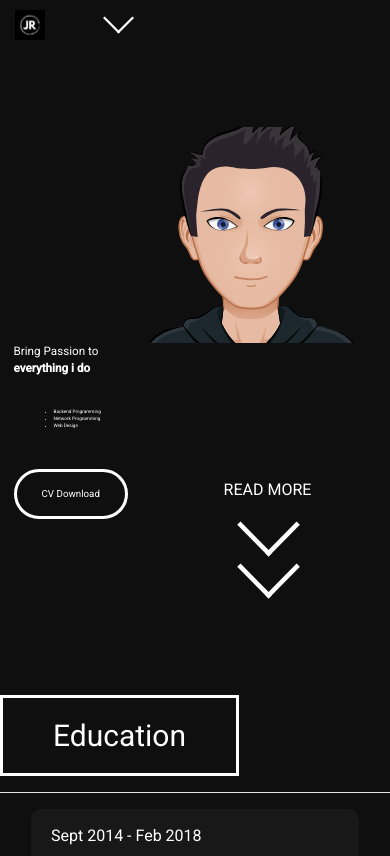
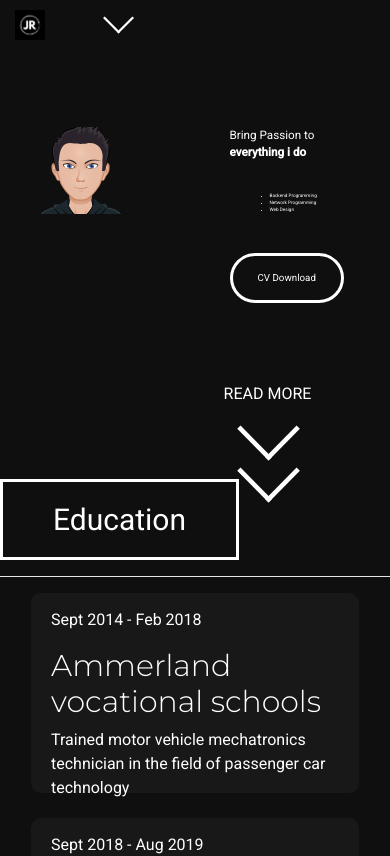
Before and after one commit to JanRipken/ripken, a Vue app: page /resume in a window 390 px wide. Shown: the top 856 px of the page. Built offline with nearby package versions, Linux system fonts and the light colour scheme; what vue-resource would draw is missing.

Commit message:
responsive

```diff
--- a/src/routes/Resume.vue
+++ b/src/routes/Resume.vue
@@ -4,12 +4,12 @@
     <div>
         <b-container fluid class="cont-1">
             <b-row col-4 d-flex justify-content-center text-center>
-                <b-col sm="5">
+                <b-col>
                     <div>
                         <img class="img-me" src="../assets/meinAvatar.svg" />
                     </div>
                 </b-col>
-                <b-col sm="5" class="cont-1-col-2  ">
+                <b-col class="cont-1-col-2  ">
                     <div>
                         <div class="oben1">
                             Bring Passion to
@@ -198,7 +198,7 @@ export default {
 }
 .cont-1-col-2 {
     margin-bottom: 20%;
-    left: calc(15% - 60px);
+    margin-left: 10%;
 }
 .img-me {
     width: 60%;
@@ -259,7 +259,7 @@ export default {
 .down {
     position: absolute;
     left: calc(50% - 50px);
-    top: calc(100% - 120px);
+    top: calc(100%);
 
     color: white !important;
 }
```
